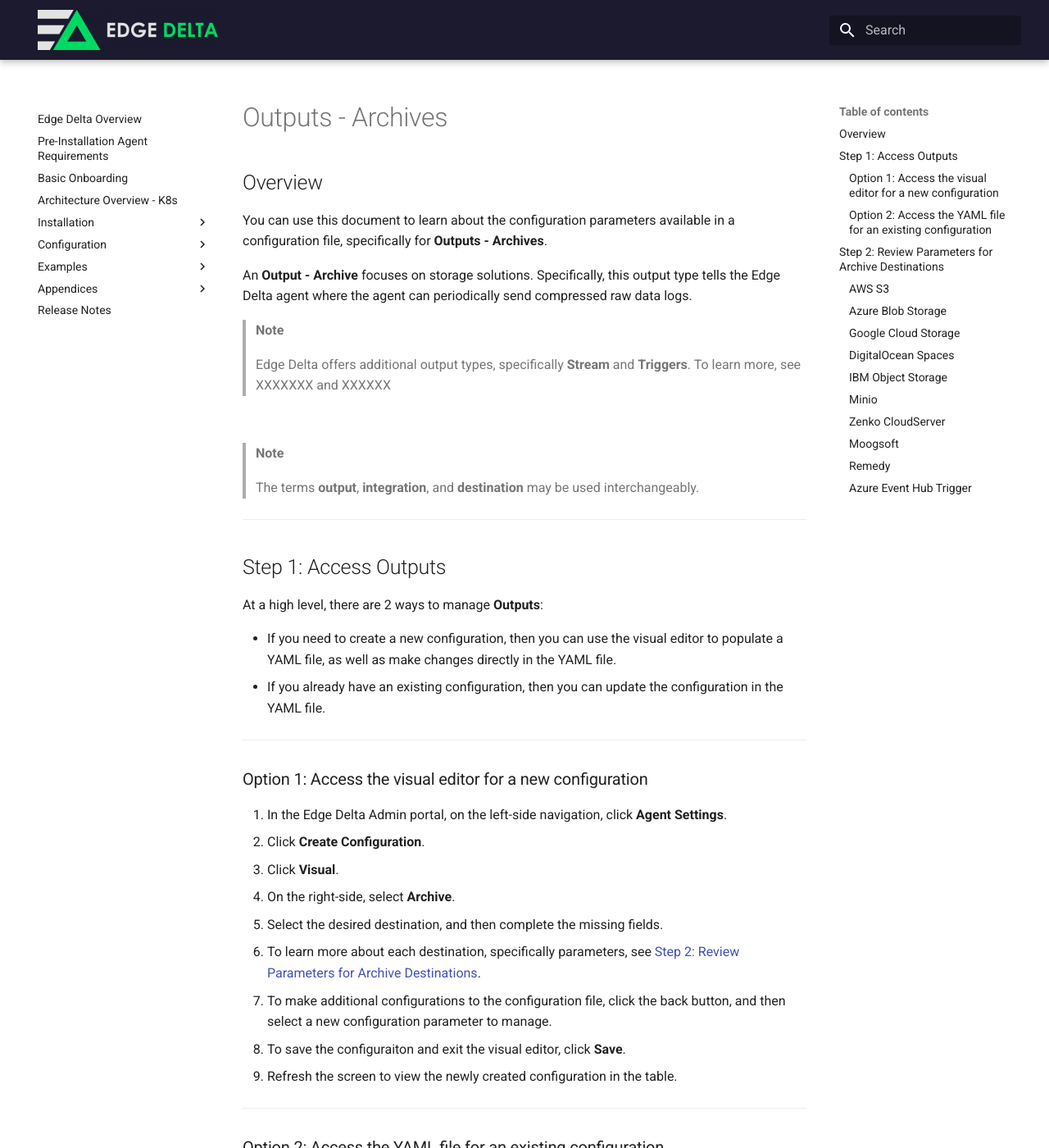
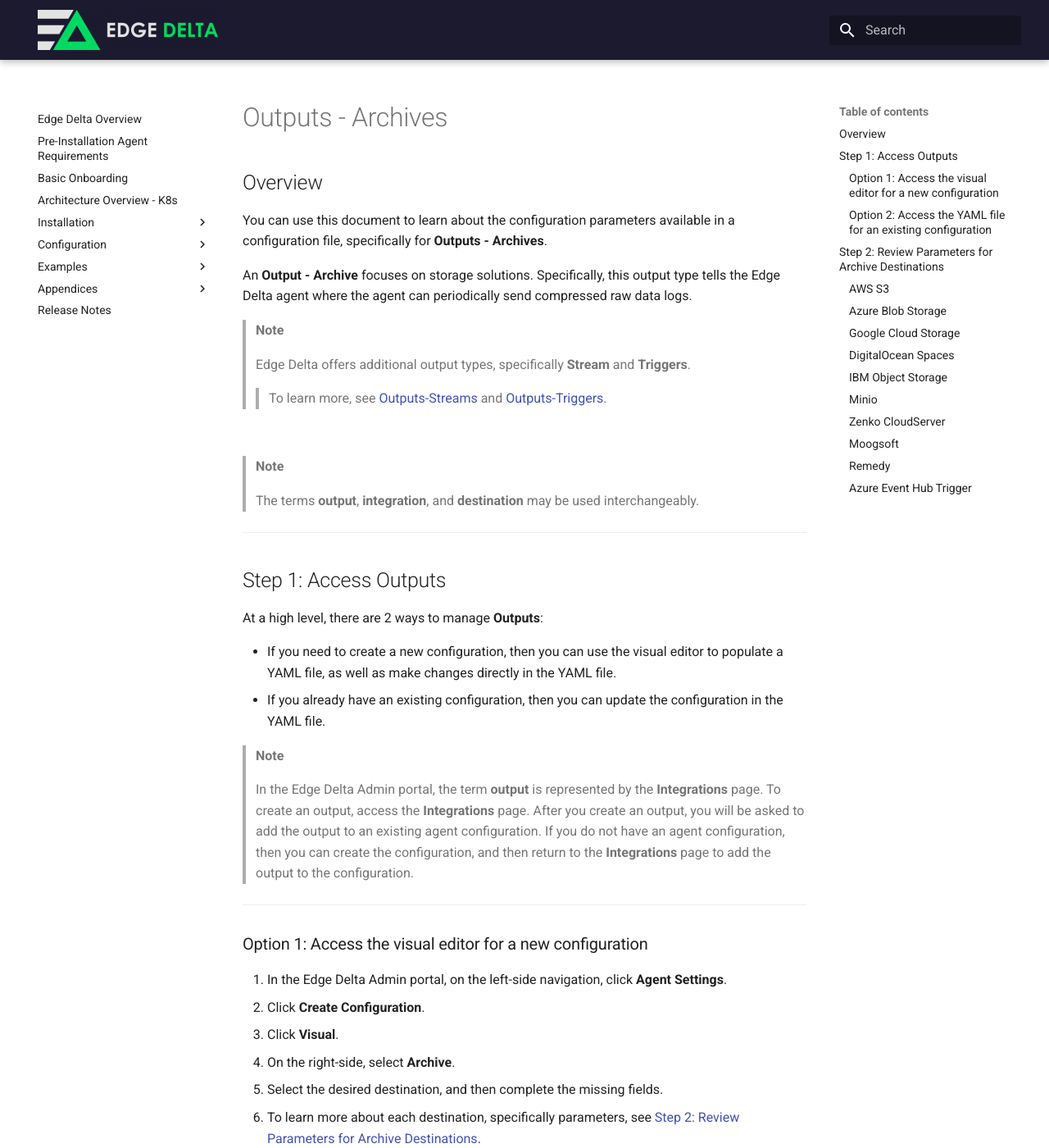
Before and after one commit to edgedelta/docs, an MkDocs documentation site: the page built from docs/configuration/outputs-archives.md, in a window 1280 px wide and 1400 px high. Shown: the whole window at 82% size. Built offline with MkDocs 1.6.1 and Material for MkDocs 9.7.7, drawn with Linux system fonts in a browser that asks for light colours.

Commit message:
Update outputs-archives.md

```diff
--- a/docs/configuration/outputs-archives.md
+++ b/docs/configuration/outputs-archives.md
@@ -14,7 +14,7 @@ An **Output - Archive** focuses on storage solutions. Specifically, this output
 > **Note**
 >
 > Edge Delta offers additional output types, specifically **Stream** and **Triggers**.
-> To learn more, see XXXXXXX and XXXXXX
+> > To learn more, see [Outputs-Streams](outputs-streams.md) and [Outputs-Triggers](outputs-triggers.md).
 
 <br>
 
@@ -31,6 +31,10 @@ At a high level, there are 2 ways to manage **Outputs**:
 
   * If you need to create a new configuration, then you can use the visual editor to populate a YAML file, as well as make changes directly in the YAML file.
   * If you already have an existing configuration, then you can update the configuration in the YAML file.
+
+> **Note**
+>
+> In the Edge Delta Admin portal, the term **output** is represented by the **Integrations** page. To create an output, access the **Integrations** page. After you create an output, you will be asked to add the output to an existing agent configuration. If you do not have an agent configuration, then you can create the configuration, and then return to the **Integrations** page to add the output to the configuration.
 
 ***
 
```
